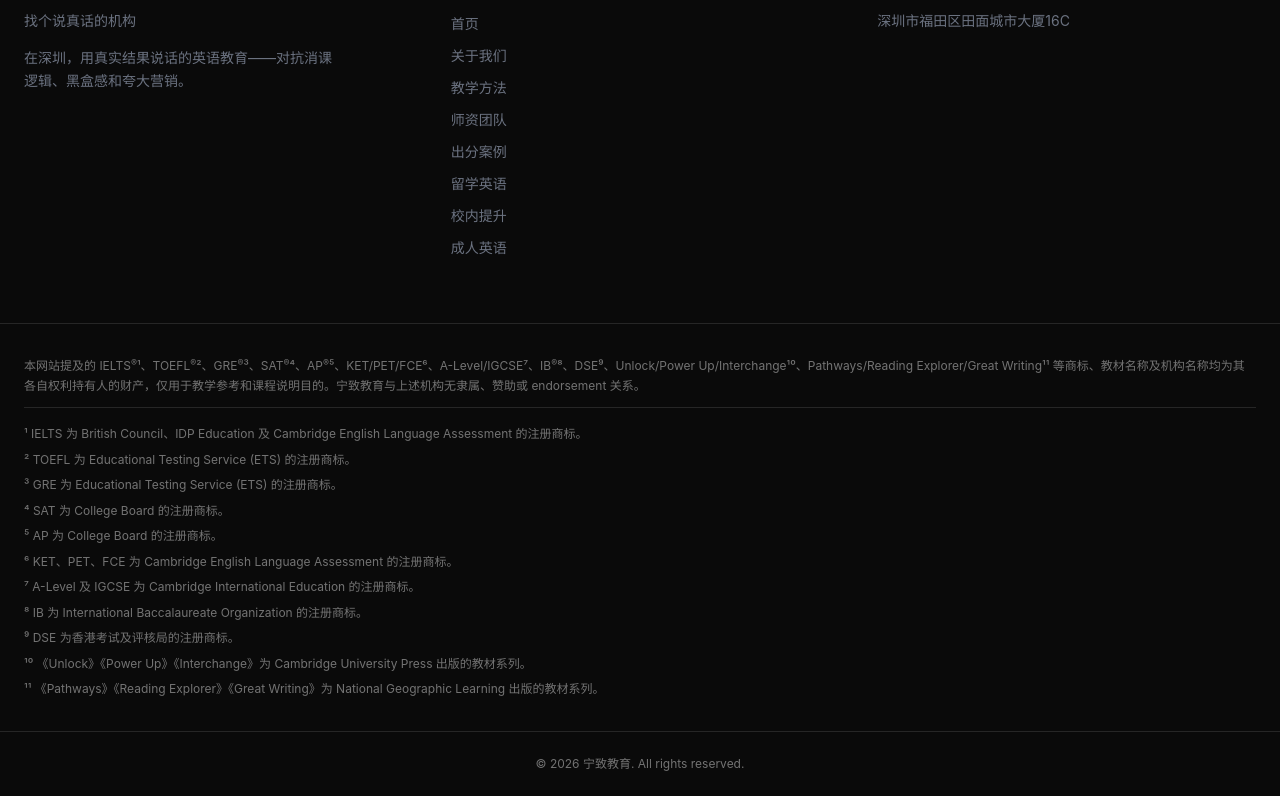
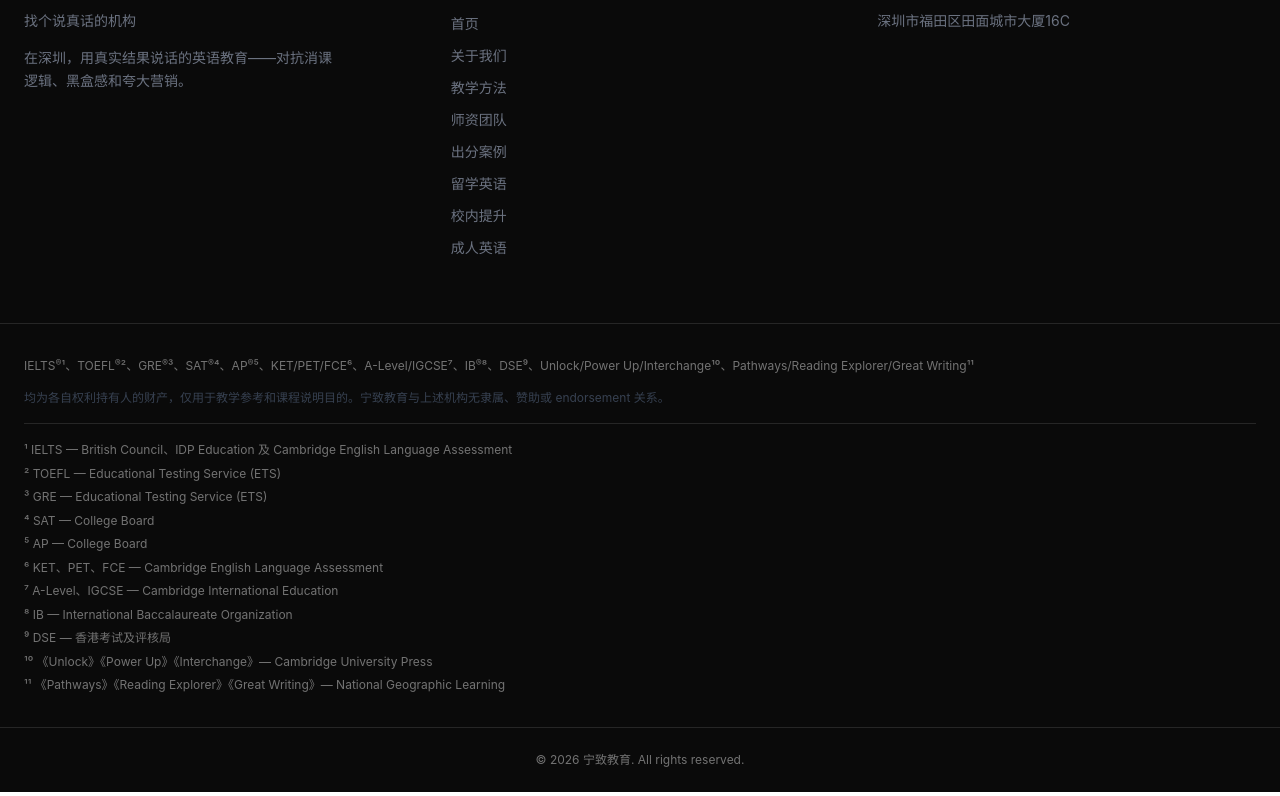
Before and after one commit to dongruiyue/ningzhi-education, a Next.js app: page / in a window 1280 px wide. Shown: the part 4920-5716 px from the top of the page. Built offline with nearby package versions, Linux system fonts and the light colour scheme.

Commit message:
fix: footer footnote format - compact body with number-org notes

```diff
--- a/src/components/layout/Footer.tsx
+++ b/src/components/layout/Footer.tsx
@@ -47,20 +47,23 @@ export function Footer() {
 
       <div className="border-t border-neutral-800 px-6 py-8 space-y-3 text-xs text-neutral-500 leading-relaxed">
         <p>
-          本网站提及的 IELTS<sup>&reg;</sup>¹、TOEFL<sup>&reg;</sup>²、GRE<sup>&reg;</sup>³、SAT<sup>&reg;</sup>⁴、AP<sup>&reg;</sup>⁵、KET/PET/FCE⁶、A-Level/IGCSE⁷、IB<sup>&reg;</sup>⁸、DSE⁹、Unlock/Power Up/Interchange¹⁰、Pathways/Reading Explorer/Great Writing¹¹ 等商标、教材名称及机构名称均为其各自权利持有人的财产，仅用于教学参考和课程说明目的。宁致教育与上述机构无隶属、赞助或 endorsement 关系。
+          IELTS<sup>&reg;</sup>¹、TOEFL<sup>&reg;</sup>²、GRE<sup>&reg;</sup>³、SAT<sup>&reg;</sup>⁴、AP<sup>&reg;</sup>⁵、KET/PET/FCE⁶、A-Level/IGCSE⁷、IB<sup>&reg;</sup>⁸、DSE⁹、Unlock/Power Up/Interchange¹⁰、Pathways/Reading Explorer/Great Writing¹¹
         </p>
-        <div className="pt-4 border-t border-neutral-800 space-y-1.5">
-          <p>¹ IELTS 为 British Council、IDP Education 及 Cambridge English Language Assessment 的注册商标。</p>
-          <p>² TOEFL 为 Educational Testing Service (ETS) 的注册商标。</p>
-          <p>³ GRE 为 Educational Testing Service (ETS) 的注册商标。</p>
-          <p>⁴ SAT 为 College Board 的注册商标。</p>
-          <p>⁵ AP 为 College Board 的注册商标。</p>
-          <p>⁶ KET、PET、FCE 为 Cambridge English Language Assessment 的注册商标。</p>
-          <p>⁷ A-Level 及 IGCSE 为 Cambridge International Education 的注册商标。</p>
-          <p>⁸ IB 为 International Baccalaureate Organization 的注册商标。</p>
-          <p>⁹ DSE 为香港考试及评核局的注册商标。</p>
-          <p>¹⁰ 《Unlock》《Power Up》《Interchange》为 Cambridge University Press 出版的教材系列。</p>
-          <p>¹¹ 《Pathways》《Reading Explorer》《Great Writing》为 National Geographic Learning 出版的教材系列。</p>
+        <p className="text-neutral-600 mt-1">
+          均为各自权利持有人的财产，仅用于教学参考和课程说明目的。宁致教育与上述机构无隶属、赞助或 endorsement 关系。
+        </p>
+        <div className="mt-4 pt-4 border-t border-neutral-800 space-y-1">
+          <p>¹ IELTS — British Council、IDP Education 及 Cambridge English Language Assessment</p>
+          <p>² TOEFL — Educational Testing Service (ETS)</p>
+          <p>³ GRE — Educational Testing Service (ETS)</p>
+          <p>⁴ SAT — College Board</p>
+          <p>⁵ AP — College Board</p>
+          <p>⁶ KET、PET、FCE — Cambridge English Language Assessment</p>
+          <p>⁷ A-Level、IGCSE — Cambridge International Education</p>
+          <p>⁸ IB — International Baccalaureate Organization</p>
+          <p>⁹ DSE — 香港考试及评核局</p>
+          <p>¹⁰ 《Unlock》《Power Up》《Interchange》— Cambridge University Press</p>
+          <p>¹¹ 《Pathways》《Reading Explorer》《Great Writing》— National Geographic Learning</p>
         </div>
       </div>
 
```
